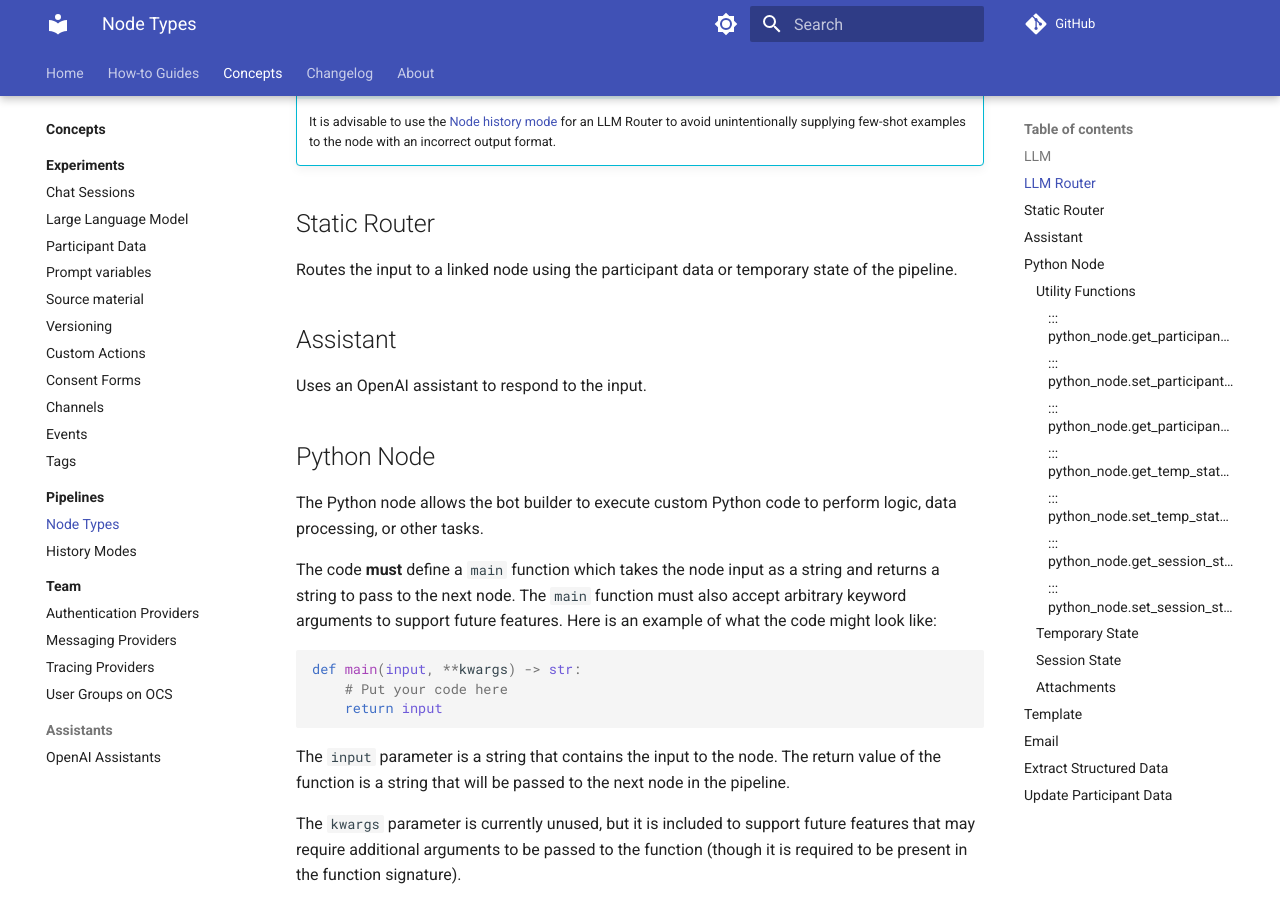
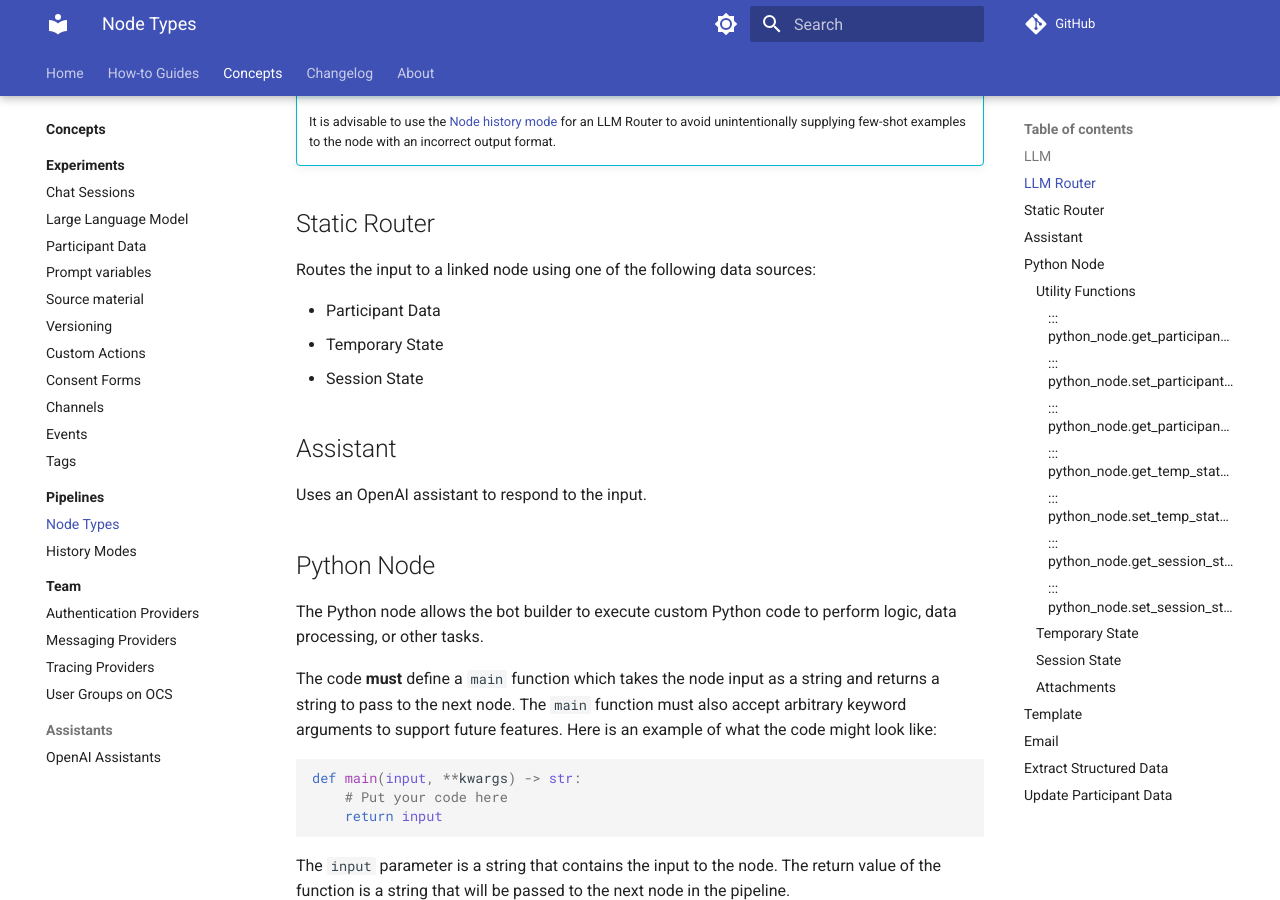
Before and after one commit to dimagi/open-chat-studio-docs, an MkDocs documentation site: the page built from docs/concepts/pipelines/nodes.md, in a window 1280 px wide and 900 px high, scrolled down 723 px. Built offline with MkDocs 1.6.1 and Material for MkDocs 9.7.7, drawn with Linux system fonts in a browser that asks for light colours; a script that is not in the unit is left out; comment, search, counter and statistics services are not loaded.

Commit message:
Update docs

```diff
--- a/docs/concepts/pipelines/nodes.md
+++ b/docs/concepts/pipelines/nodes.md
@@ -17,7 +17,11 @@ The `outputs` listed by the node are the available classification labels. These
     It is advisable to use the [Node history mode](history.md#node) for an LLM Router to avoid unintentionally supplying few-shot examples to the node with an incorrect output format.
 
 ## Static Router
-Routes the input to a linked node using the participant data or temporary state of the pipeline.
+Routes the input to a linked node using one of the following data sources:
+
+* Participant Data
+* Temporary State
+* Session State
 
 ## Assistant
 Uses an OpenAI assistant to respond to the input.
```
